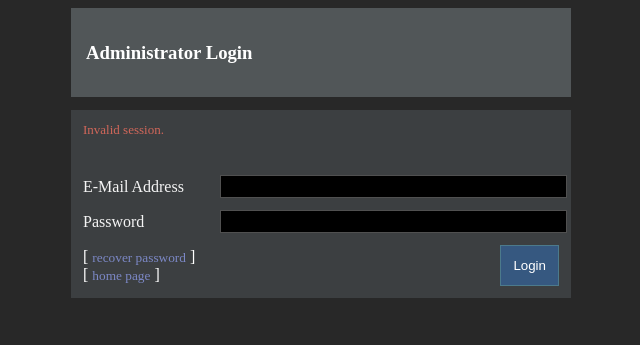
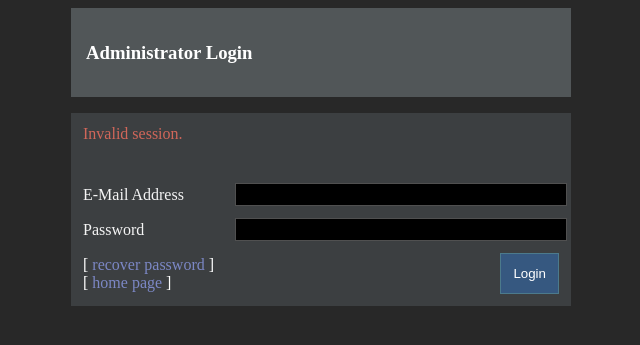
Before and after one commit to ICOFactory/app-backend, a Flask app: page /admin/1 in a window 1280 px wide. Shown: the top 345 px of the page, without its empty margins (349-989 px from the left). Run offline with Flask 2, Linux system fonts and the light colour scheme; data that the repository does not hold is empty; some libraries are stand-ins or nearby versions.

Commit message:
admin_li

```diff
--- a/static/stylesheet.css
+++ b/static/stylesheet.css
@@ -539,12 +539,12 @@ div.permissions {
 
 .admin_li:hover {
     border: 2px solid orangered;
+    width: 140px;
 }
 
 #login_error {
     color: var(--dark-mode-red);
     padding: 12px;
-    font-size:small;
 }
 
 #login_table {
@@ -558,12 +558,11 @@ div.permissions {
 .login_anchor {
     color: rgb(124,136,198);
     text-decoration: none;
-    font-size:smaller;
+    width: 148px;
 }
 
 .login_anchor:hover {
     color: orangered;
-    text-decoration: underline;
 }
 
 .login_anchor:visited {
```
